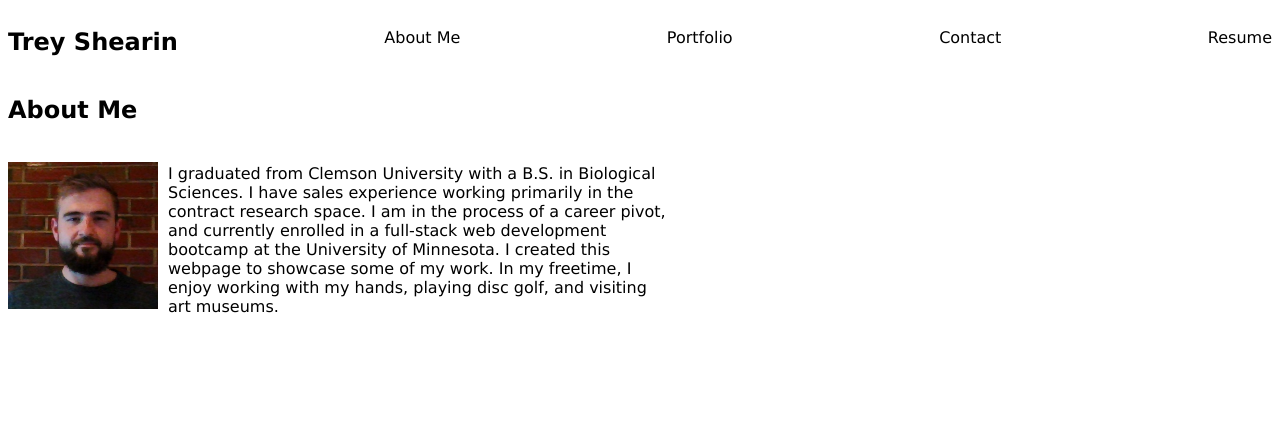
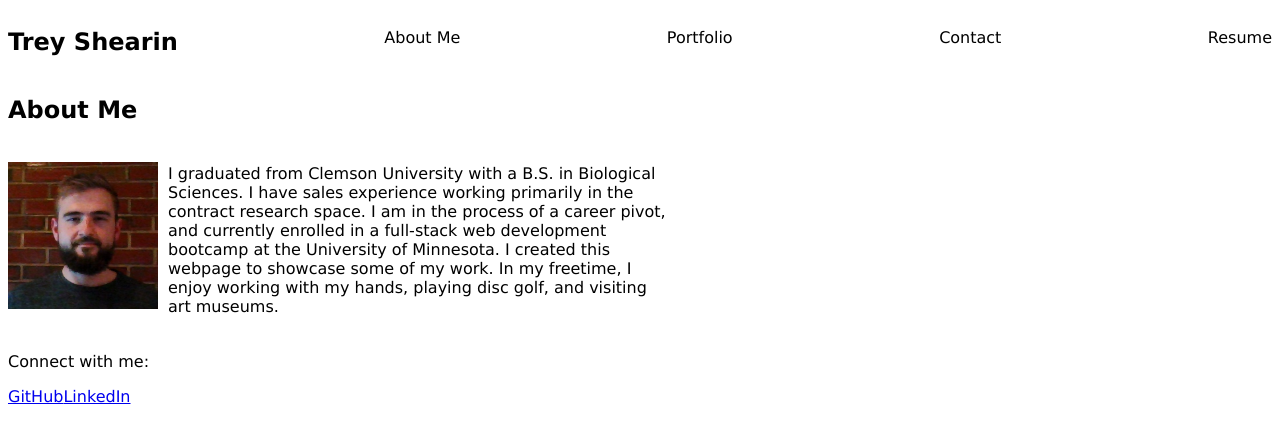
Before and after one commit to wshearin3/React-Portfolio, a React (Vite) app: page / in a window 1280 px wide. Shown: the top 442 px of the page. Built offline with nearby package versions, Linux system fonts and the light colour scheme.

Commit message:
created footer

```diff
--- a/src/App.jsx
+++ b/src/App.jsx
@@ -1,5 +1,6 @@
 import Header from './components/Header';
 import AboutMe from './components/AboutMe';
+import Footer from './components/Footer';
 import './App.css'
 
 function App() {
@@ -7,6 +8,7 @@
         <div className="App">
     <Header />
     <AboutMe />
+    <Footer />
     </div>
     );
 }
--- /dev/null
+++ b/src/components/Footer.jsx
@@ -0,0 +1,14 @@
+import React from 'react';
+import './styles/footer.css';
+function Footer() {
+  return (
+    <footer className="footer">
+      <p>Connect with me:</p>
+      <a href="https://github.com/wshearin3" target="_blank" rel="noopener noreferrer">GitHub</a>
+      <a href="https://www.linkedin.com/in/trey-shearin/" target="_blank" rel="noopener noreferrer">LinkedIn</a>
+
+    </footer>
+  );
+}
+
+export default Footer;
```
Also changed, not shown: src/components/styles/footer.css (added).
